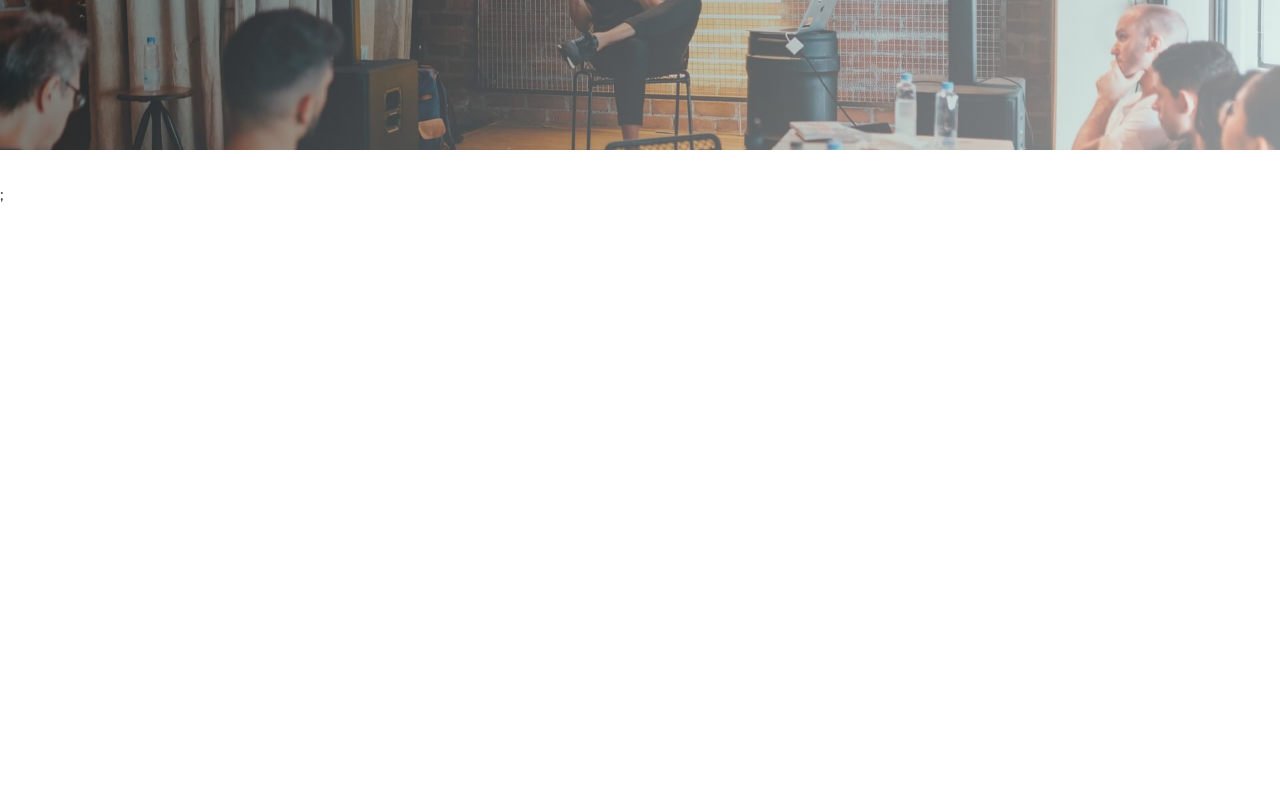
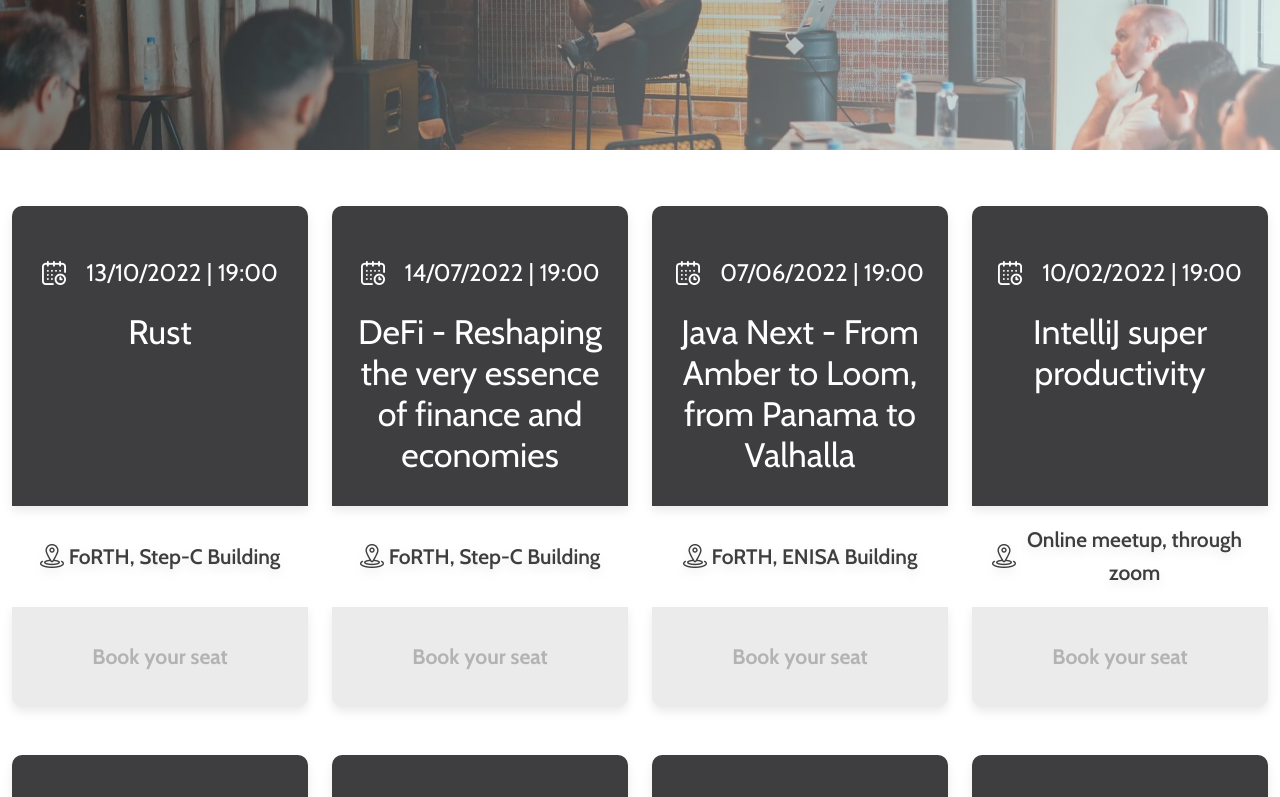
Before and after one commit to devstaff-crete/devstaff-website, a Next.js app: page /events in a window 1280 px wide. Shown: the part 300-1097 px from the top of the page. Before the commit the page ends 800 px from the top, so only its background shows below. Built offline with nearby package versions, Linux system fonts and the light colour scheme.

Commit message:
Render events in events page

```diff
--- a/data/events.ts
+++ b/data/events.ts
@@ -384,7 +384,7 @@ export const events: Event[] = [
   {
     date: '09/11/2017',
     time: '20:00',
-    title: 'Microservices:',
+    title: 'Microservices',
     location: 'Main Building, FoRTH',
     locationUrl:
       'https://www.google.gr/maps/place/Foundation+for+Research+and+Technology+-+Hellas/@35.3051351,25.0725918,17z/data=!4m2!3m1!1s0x0000000000000000:0x0c8347768b841f2f?hl=en',
@@ -393,7 +393,7 @@ export const events: Event[] = [
   {
     date: '12/10/2017',
     time: '20:00',
-    title: 'Lightning Talks:',
+    title: 'Lightning Talks',
     location: 'Main Building, FoRTH',
     locationUrl:
       'https://www.google.gr/maps/place/Foundation+for+Research+and+Technology+-+Hellas/@35.3051351,25.0725918,17z/data=!4m2!3m1!1s0x0000000000000000:0x0c8347768b841f2f?hl=en',
--- a/pages/events.tsx
+++ b/pages/events.tsx
@@ -1,14 +1,58 @@
+import { InferGetStaticPropsType } from 'next';
 import Head from 'next/head';
+import { useState } from 'react';
 
+import EventCard from '../components/EventCard';
 import HeroSection from '../components/HeroSection';
+import { events } from '../data/events';
 
-export default function Events() {
+export const getStaticProps = async () => {
+  return {
+    props: {
+      events
+    }
+  };
+};
+
+export default function Events({ events }: InferGetStaticPropsType<typeof getStaticProps>) {
+  const INITIAL_LIMIT = 12;
+  const [showAll, setShowAll] = useState(false);
+
+  const presentedEvents = showAll ? events : events.slice(0, INITIAL_LIMIT);
+
   return (
     <>
       <Head>
         <title>Events</title>
       </Head>
-      <HeroSection imageSrc="/hero-events.jpg" title="EVENTS" subTitle="What about new web trends?" />;
+      <HeroSection imageSrc="/hero-events.jpg" title="EVENTS" subTitle="What about new web trends?" />
+      <section id="events">
+        <div className="container">
+          <div className="row">
+            {presentedEvents.map(({ date, time, title, location, locationUrl, eventUrl }) => (
+              <div key={eventUrl} className="col-12 col-sm-6 col-lg-3 py-4">
+                <EventCard
+                  date={date}
+                  time={time}
+                  title={title}
+                  location={location}
+                  locationUrl={locationUrl}
+                  eventUrl={eventUrl}
+                />
+              </div>
+            ))}
+          </div>
+          {!showAll ? (
+            <div className="row">
+              <div className="col-12 mb-5 pt-3 pb-5 text-center">
+                <button onClick={() => setShowAll(true)} className="btn btn-primary">
+                  VIEW MORE
+                </button>
+              </div>
+            </div>
+          ) : null}
+        </div>
+      </section>
     </>
   );
 }
```
